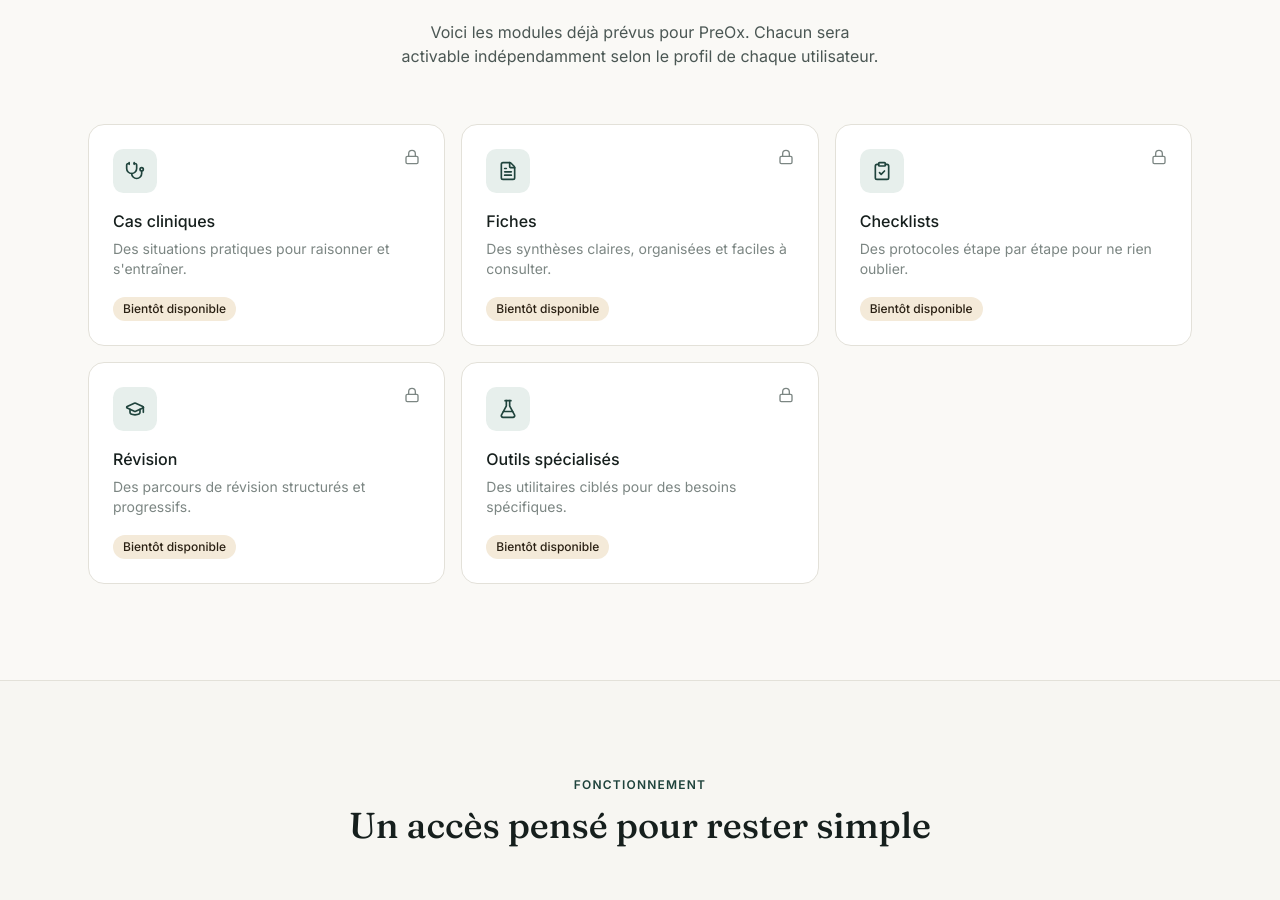
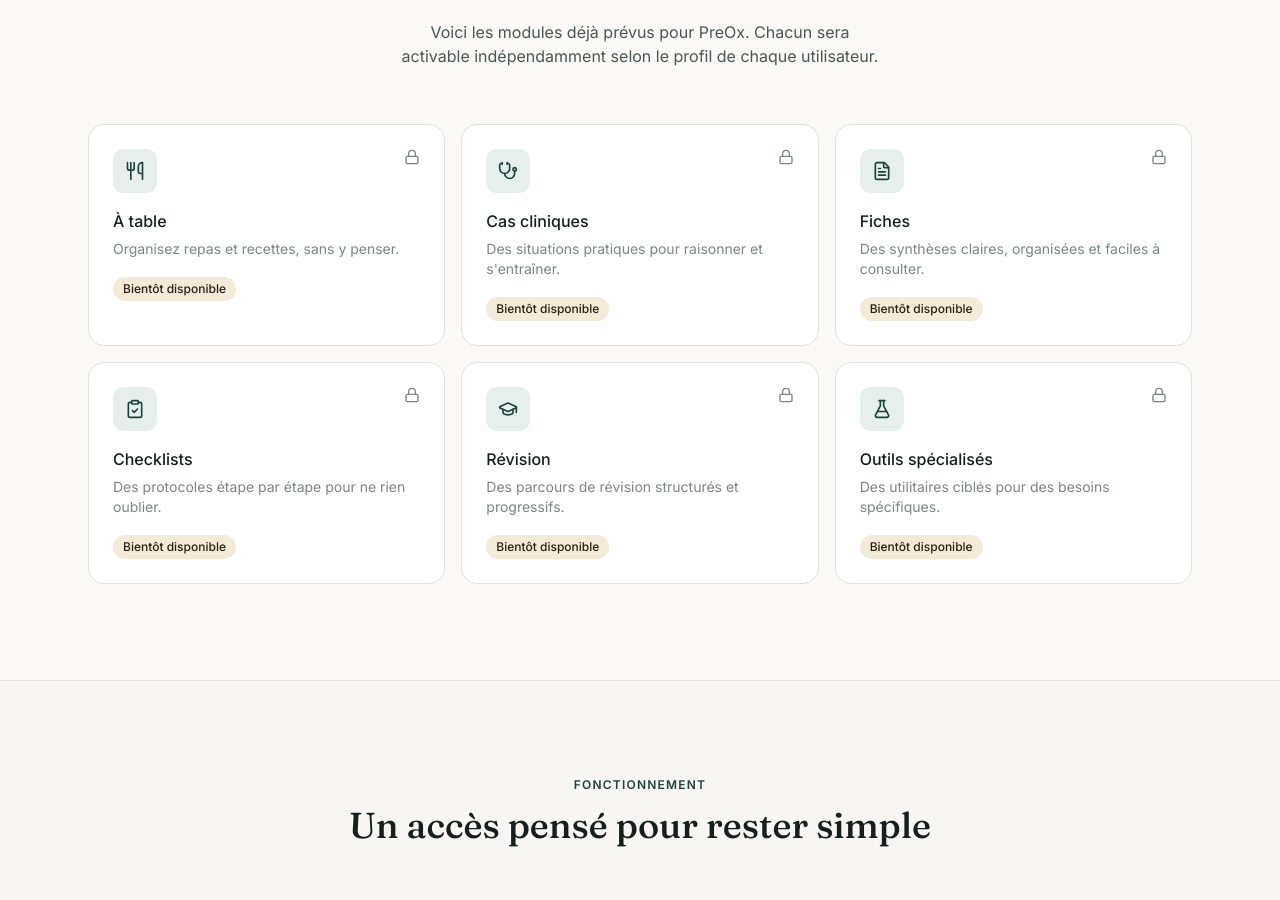
Before and after one commit to XeIaCraft/PreOx, a Next.js app: page / in a window 1280 px wide. Shown: the part 1552-2452 px from the top of the page. Built offline with nearby package versions, Linux system fonts and the light colour scheme; no server answers; the database is empty.

Commit message:
Add "À table" as the hub's first module
Seeded first (sort_order 1, others shifted down) with a new
"utensils" icon option, and mirrored in the landing page's
FALLBACK_MODULES so the public preview stays in sync.

```diff
--- a/src/components/landing/modules-section.tsx
+++ b/src/components/landing/modules-section.tsx
@@ -5,6 +5,13 @@ import { Badge } from "@/components/ui/badge";
 import type { AppModule } from "@/lib/supabase/types";
 
 const FALLBACK_MODULES: Pick<AppModule, "id" | "name" | "description" | "icon" | "status">[] = [
+  {
+    id: "fallback-0",
+    name: "À table",
+    description: "Organisez repas et recettes, sans y penser.",
+    icon: "utensils",
+    status: "coming_soon",
+  },
   {
     id: "fallback-1",
     name: "Cas cliniques",
--- a/src/lib/icon-map.tsx
+++ b/src/lib/icon-map.tsx
@@ -15,6 +15,7 @@ import {
   Brain,
   Pill,
   ClipboardCheck,
+  Utensils,
   type LucideIcon,
 } from "lucide-react";
 
@@ -34,6 +35,7 @@ export const ICON_OPTIONS = [
   "brain",
   "pill",
   "clipboard-check",
+  "utensils",
 ] as const;
 
 export type IconName = (typeof ICON_OPTIONS)[number];
@@ -54,6 +56,7 @@ const ICONS: Record<IconName, LucideIcon> = {
   brain: Brain,
   pill: Pill,
   "clipboard-check": ClipboardCheck,
+  utensils: Utensils,
 };
 
 function resolveIcon(name: string | null | undefined): LucideIcon {
```
Also changed, not shown: 1 other file (tests, documents, lock files or other folders).
